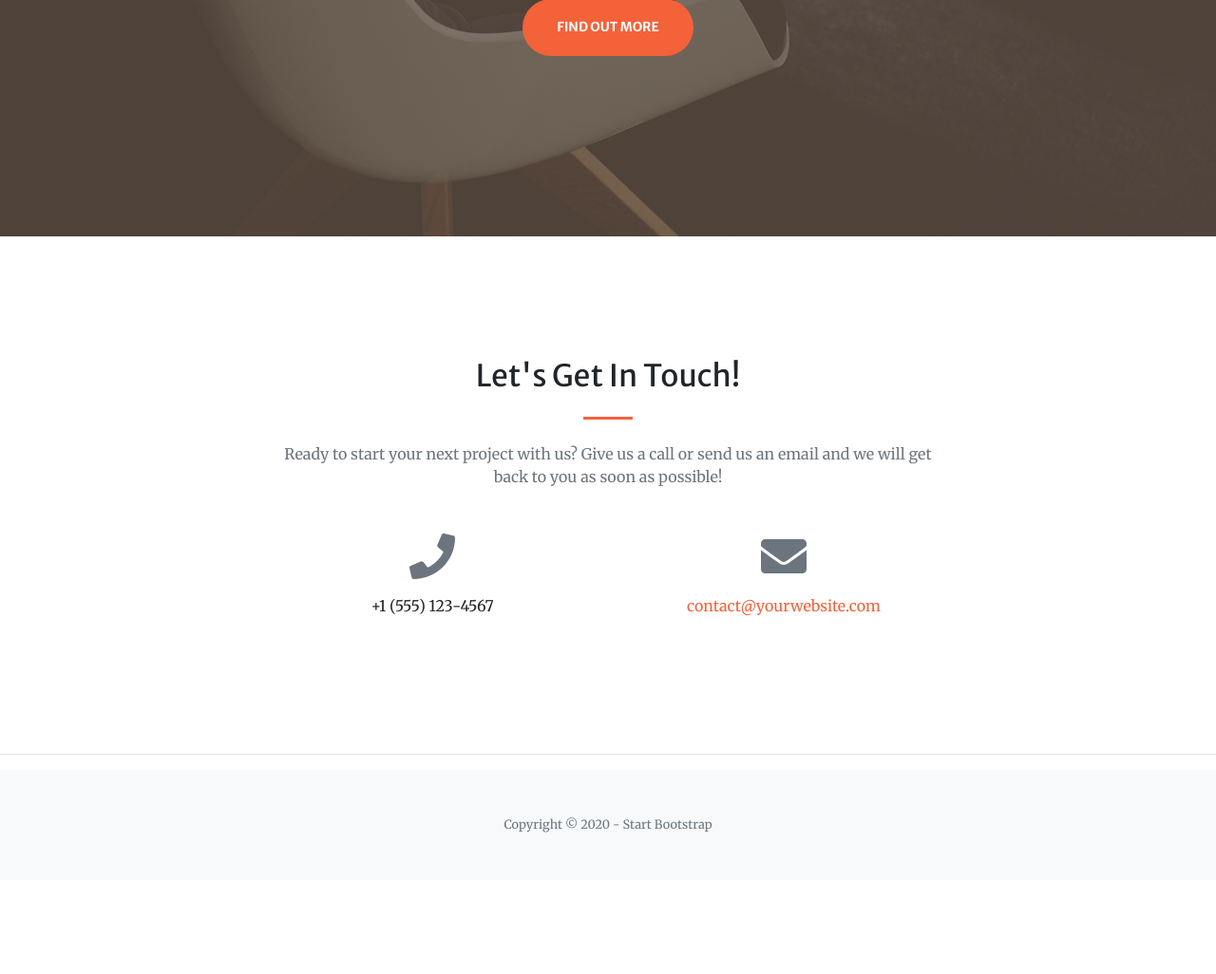
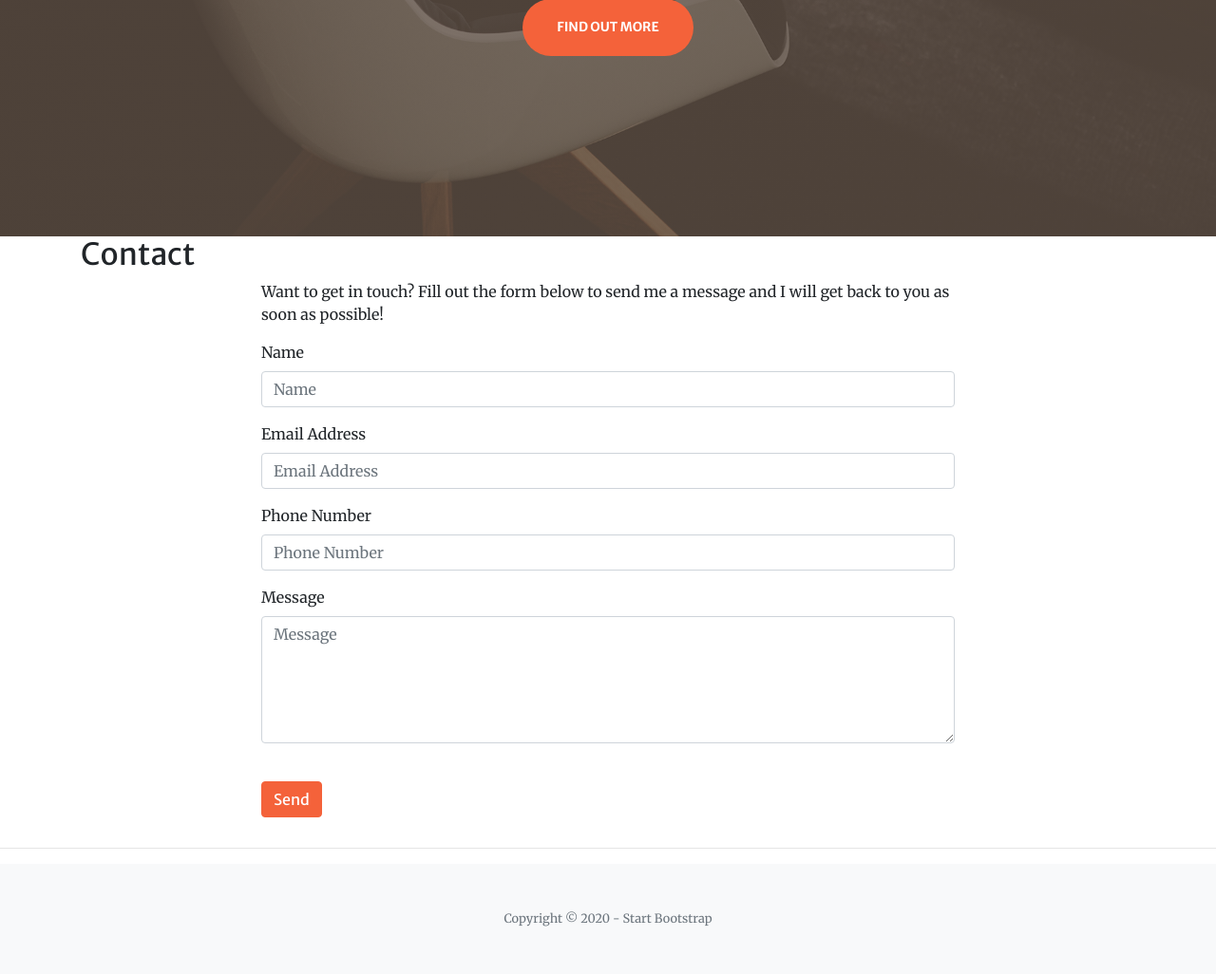
Before and after one commit to besheraj/flask, a Flask app: page /contact in a window 1280 px wide. Shown: the part 551-1577 px from the top of the page at 95% size. Before the commit the page ends 1428 px from the top, so only its background shows below. Run offline with Flask 2, Linux system fonts and the light colour scheme; some libraries are stand-ins or nearby versions.

Commit message:
ini deployment

```diff
--- a/app.py
+++ b/app.py
@@ -1,7 +1,8 @@
 import json
-from flask import Flask, render_template
+from flask import Flask, render_template, request, flash
 
 app = Flask(__name__)
+app.secret_key = 'some_secret'
 
 
 @app.route('/')
@@ -30,9 +31,13 @@ def about_member(member_name):
     return render_template("member.html", member=member)
 
 
-@app.route('/contact')
+@app.route('/contact', methods=["GET", "POST"])
 def contact():
-    return render_template("contact.html",page_title="Contact")
+    if request.method == "POST":
+        flash("Thanks {}, we have received your message".format(
+            request.form["name"]
+        ))
+    return render_template("contact.html", page_title="Contact")
 
 
 @app.route('/careers')
--- a/templates/contact.html
+++ b/templates/contact.html
@@ -1,26 +1,54 @@
 {% extends 'base.html' %} {% block content %}
+<h2>{{ page_title }}</h2>
 
-<section class="page-section" id="contact">
-    <div class="container">
-        <div class="row justify-content-center">
-            <div class="col-lg-8 text-center">
-                <h2 class="mt-0">Let's Get In Touch!</h2>
-                <hr class="divider my-4" />
-                <p class="text-muted mb-5">Ready to start your next project with us? Give us a call or send us an email and we will get back to you as soon as possible!</p>
+<div class="row">
+    <div class="col-lg-8 col-md-10 mx-auto">
+
+        {% with messages = get_flashed_messages() %} {% if messages %}
+        <ul class="flashes">
+            {% for message in messages %}
+            <li>{{ message }}</li>
+            {% endfor %}
+        </ul>
+        {% endif %} {% endwith %}
+
+        <p>Want to get in touch? Fill out the form below to send me a message and I will get back to you as soon as possible!</p>
+
+        <form method="POST" name="sentMessage" id="contactForm">
+            <div class="control-group">
+                <div class="form-group floating-label-form-group controls">
+                    <label>Name</label>
+                    <input type="text" class="form-control" placeholder="Name" name="name" id="name" required data-validation-required-message="Please enter your name.">
+                    <p class="help-block text-danger"></p>
+                </div>
             </div>
-        </div>
-        <div class="row">
-            <div class="col-lg-4 ml-auto text-center mb-5 mb-lg-0">
-                <i class="fas fa-phone fa-3x mb-3 text-muted"></i>
-                <div>+1 (555) 123-4567</div>
+            <div class="control-group">
+                <div class="form-group floating-label-form-group controls">
+                    <label>Email Address</label>
+                    <input type="email" class="form-control" placeholder="Email Address" name="email" id="email" required data-validation-required-message="Please enter your email address.">
+                    <p class="help-block text-danger"></p>
+                </div>
             </div>
-            <div class="col-lg-4 mr-auto text-center">
-                <i class="fas fa-envelope fa-3x mb-3 text-muted"></i>
-                <!-- Make sure to change the email address in BOTH the anchor text and the link target below!-->
-                <a class="d-block" href="mailto:contact@yourwebsite.com">contact@yourwebsite.com</a>
+            <div class="control-group">
+                <div class="form-group col-xs-12 floating-label-form-group controls">
+                    <label>Phone Number</label>
+                    <input type="tel" class="form-control" placeholder="Phone Number" name="number" id="phone" required data-validation-required-message="Please enter your phone number.">
+                    <p class="help-block text-danger"></p>
+                </div>
             </div>
-        </div>
+            <div class="control-group">
+                <div class="form-group floating-label-form-group controls">
+                    <label>Message</label>
+                    <textarea rows="5" class="form-control" placeholder="Message" name="message" id="message" required data-validation-required-message="Please enter a message."></textarea>
+                    <p class="help-block text-danger"></p>
+                </div>
+            </div>
+            <br>
+            <div id="success"></div>
+            <div class="form-group">
+                <button type="submit" class="btn btn-primary" id="sendMessageButton">Send</button>
+            </div>
+        </form>
     </div>
-</section>
-
+</div>
 {% endblock %}
```
